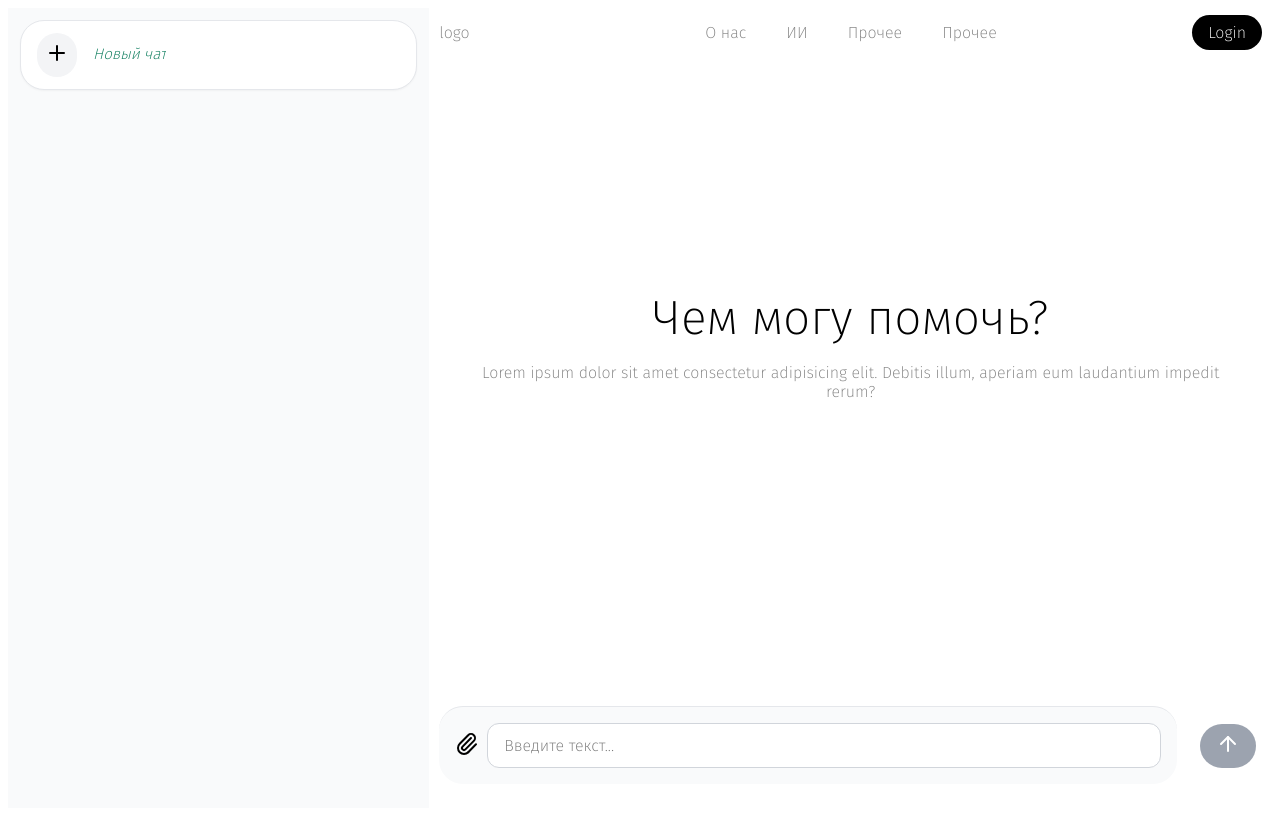
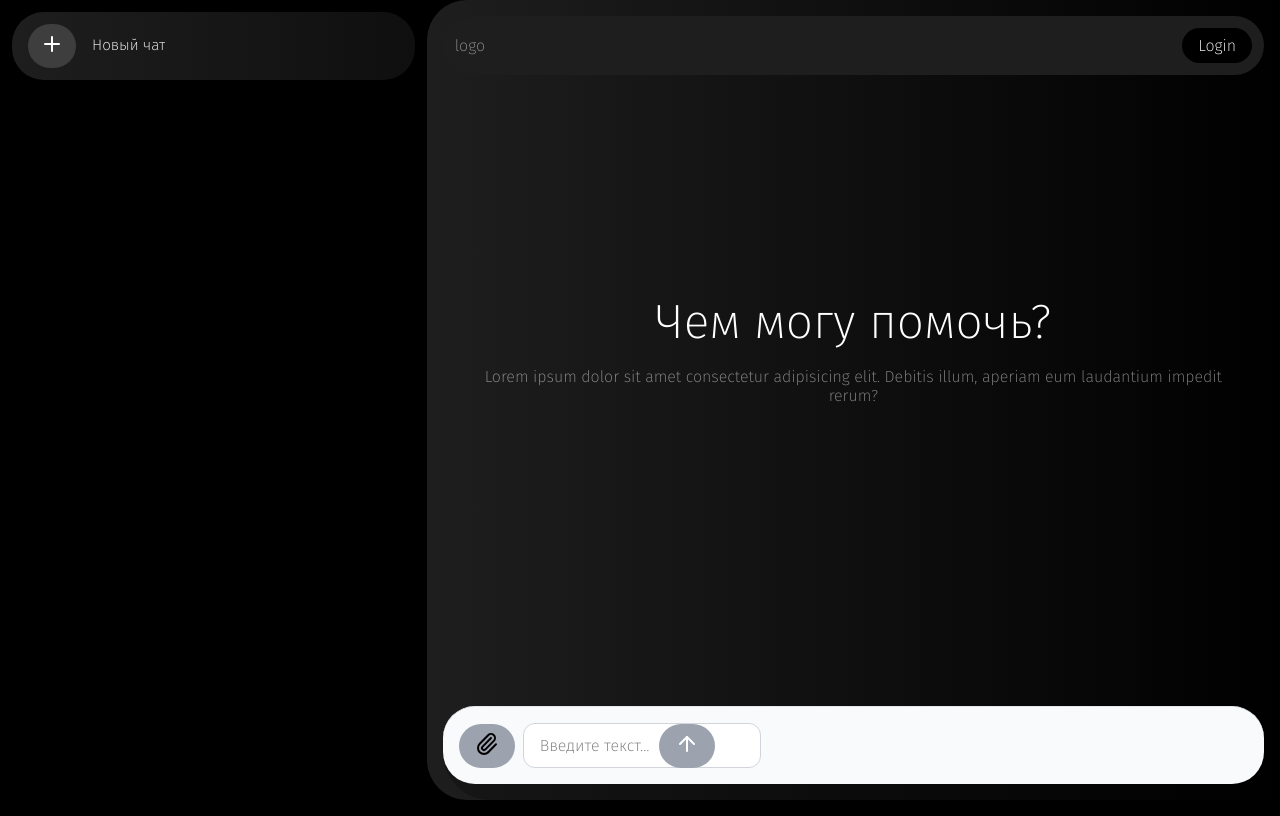
Before and after one commit to ualumi/tech-doc-simplifier, a React (Vite) app in the folder frontend/frontend/: page / in a window 1280 px wide. Built offline with nearby package versions, Linux system fonts and the light colour scheme.

Commit message:
styles updated

```diff
--- a/frontend/frontend/src/components/ChatDetail.css
+++ b/frontend/frontend/src/components/ChatDetail.css
@@ -18,9 +18,11 @@
 /* ChatDetail.css */
 
 .p-4 {
-  padding: 1rem;
-  height: 70vh;
+  padding-top: 1rem;
+  /*padding-bottom: 1rem;*/
+  max-height: 72.5vh;
   overflow-y: scroll;
+
 }
 
 /*.border {
@@ -28,7 +30,7 @@
 }*/
 
 .rounded-md {
-  border-radius: 0.375rem;
+  border-radius: 2rem;
 }
 
 .shadow {
@@ -36,7 +38,7 @@
 }
 
 .bg-white {
-  background-color: #ffffff;
+  background: none;
 }
 
 .You,
@@ -44,7 +46,7 @@
   max-width: 80%;
   margin-bottom: 1rem;
   padding: 0.75rem 1rem;
-  border-radius: 1.5rem;
+  border-radius: 2rem;
   line-height: 1.6;
   font-size: 1rem;
 }
@@ -64,6 +66,7 @@
 }
 
 .text-lg {
+  font-family: loos;
   font-size: 1.125rem;
 }
 
--- a/frontend/frontend/src/components/HistoryItem.css
+++ b/frontend/frontend/src/components/HistoryItem.css
@@ -7,28 +7,30 @@
 
 .field {
   padding: 0.75rem 1rem;
-  background-color: #ffffff;
-  border-radius: 1.5rem;
-  border: 1px solid #e5e7eb;
-  box-shadow: 0 1px 2px rgba(0, 0, 0, 0.04);
-  margin-bottom: 0.5rem;
-  transition: background-color 0.2s ease, box-shadow 0.2s ease;
+  background: linear-gradient(90deg, #1E1E1E 0%, rgba(30, 30, 30, 0.5) 100%);
+  border-radius: 2rem;
+  border: 0px solid #e5e7eb;
+  /* box-shadow: 0 1px 2px rgba(0, 0, 0, 0.04);*/
+  margin-bottom: 0.65rem;
+  transition: background-color 0.5s ease, box-shadow 0.2s ease;
   display: flex;
   flex-direction: row;
   align-items: center;
   overflow: hidden;
+  margin-top: 0.5rem;
 }
 
 .ArrowUpRight{
   border-radius: 1.5rem;
-  background-color: #f3f4f6;
-  padding: 0.5rem;
+  background-color: #3E3E3E;
+  padding: 0.5rem 0.75rem;
   margin-right: 1rem;
+  color: white;
 }
 
 .field:hover {
-  background-color: #f3f4f6;
-  box-shadow: 0 2px 4px rgba(0, 0, 0, 0.08);
+  background: linear-gradient(90deg, #1E1E1E 25%, #9898CC 77.88%, #9BFFAB 100%);
+  transition: background-color 0.5s ease, box-shadow 0.2s ease;
 }
 
 .cursor-pointer {
@@ -46,10 +48,12 @@
 
 .field p:first-child {
   font-weight: 500;
-  color: #1f2937; /* темно-серый для оригинального текста */
+  color: white; /* темно-серый для оригинального текста */
 }
 
 .field p:last-child {
   font-style: italic;
-  color: #047857; /* зеленый для упрощенного текста */
+  color: white; /* зеленый для упрощенного текста */
+  opacity: 0.5;
+  padding-top: 0.3rem;
 }
--- a/frontend/frontend/src/components/HistoryList.css
+++ b/frontend/frontend/src/components/HistoryList.css
@@ -1,4 +1,5 @@
 .historycontent{
-    margin-right: 10px;
-    margin-left: 10px;
+    margin-right: 1rem;
+    margin-left: 1rem;
+    color: white;
 }
--- a/frontend/frontend/src/components/NavBar.css
+++ b/frontend/frontend/src/components/NavBar.css
@@ -8,7 +8,8 @@
     color: white;
     width: 32px;
     height: 32px;
-    border-radius: 50%;
+    border-radius: 2rem;
+    padding: 0.25rem;
     display: flex;
     align-items: center;
     justify-content: center;
--- a/frontend/frontend/src/components/NavBar.jsx
+++ b/frontend/frontend/src/components/NavBar.jsx
@@ -68,10 +68,10 @@ const NavBar = ({ isAuthenticated, username, onLoginClick, onLogout }) => {
       </div>
 
       <ul className="nav-links">
-        <li><a className="RegularText" href="/about">О нас</a></li>
+        {/*<li><a className="RegularText" href="/about">О нас</a></li>
         <li><a className="RegularText" href="/simplifier">ИИ</a></li>
         <li><a className="RegularText" href="/api">Прочее</a></li>
-        <li><a className="RegularText" href="/misc">Прочее</a></li>
+        <li><a className="RegularText" href="/misc">Прочее</a></li>*/}
       </ul>
 
       <div className="auth-section" ref={menuRef}>
--- a/frontend/frontend/src/components/NewChatButton.css
+++ b/frontend/frontend/src/components/NewChatButton.css
@@ -37,4 +37,12 @@
 
 .NewChatButton{
     margin: 0.75rem;
+
 }
+
+#new_chat{
+  font-style: normal;
+  color: white;
+  padding: 0;
+  opacity: 100;
+}
--- a/frontend/frontend/src/components/NewChatButton.jsx
+++ b/frontend/frontend/src/components/NewChatButton.jsx
@@ -9,7 +9,7 @@ const NewChatButton = ({ onNewChat }) => {
           <Plus size={24}/>
         </div>
         <div>
-          <p className="mb-2 text-gray-900">Новый чат</p>
+          <p className="mb-2 text-gray-900" id='new_chat'>Новый чат</p>
         </div>
       </div>
     </div>
--- a/frontend/frontend/src/components/TextInputSender.css
+++ b/frontend/frontend/src/components/TextInputSender.css
@@ -28,9 +28,11 @@
   padding: 1rem;
   background-color: #f9fafb;
   border-top: 1px solid #e5e7eb;
-  flex: 1;
+  /*flex: 1;*/
   justify-content: left;
-  border-radius: 1.5rem;
+  border-radius: 2rem;
+  /*width: 60vw;*/
+  margin-bottom: 1rem;
 }
 
 /*.InputTextTypeText{
@@ -64,7 +66,8 @@
   background-color: #ffffff;
   outline: none;
   transition: border-color 0.2s ease-in-out, box-shadow 0.2s ease-in-out;
-  width: 50vw;
+  width: fit-content;
+  /*width: 50vw;*/
   align-items: center;
 }
 
@@ -74,7 +77,7 @@
 }
 
 button {
-    font-family: loos;
+  font-family: loos;
   padding: 0.5rem 1rem;
   font-size: 1rem;
   border-radius: 1.5rem;
@@ -98,7 +101,14 @@ button:disabled {
   display: none;
 }
 
-.buttoning{
+/*.buttoning{
   position: fixed;
   right: 1.5rem;
+}*/
+
+
+.paperclip{
+  border-radius: 1.5rem;
+  background-color: #9ca3af;
+  padding: 0.5rem 1rem;
 }
--- a/frontend/frontend/src/components/TextInputSender.jsx
+++ b/frontend/frontend/src/components/TextInputSender.jsx
@@ -302,7 +302,7 @@ const TextInputSender = ({ token, onTriggerLogin, onResponse, onMessageAdd }) =>
 
   return (
     <div className="mt">
-      <label>
+      <label className='paperclip'>
         <Paperclip size={24} />
         <input
 
--- a/frontend/frontend/src/index.css
+++ b/frontend/frontend/src/index.css
@@ -80,7 +80,7 @@ button:focus-visible {
 }
 
 .HighText{
-  color: black;
+  color: white;
   font-size: 6vh;
   text-align: center;
   margin: 0px;
@@ -91,7 +91,7 @@ button:focus-visible {
 }
 
 .RegularText{
-  color: black;
+  color: white;
   font-size: 2vh;
   text-align: center;
   text-decoration: none;
@@ -100,8 +100,7 @@ button:focus-visible {
 
 .text-field{
   padding: 1rem;
-
-  height: 70vh;
+  height: 66.5vh;
   display: flex;
   align-items: center;
   flex-direction: column;
@@ -113,10 +112,11 @@ button:focus-visible {
 }
 
 body{
-  background-color: linear-gradient(0deg, rgba(0, 0, 0, 0.05), rgba(0, 0, 0, 0.05)), linear-gradient(152.41deg, rgba(199, 190, 255, 0.4) 17.16%, rgba(255, 224, 114, 0.4) 74.11%), ;
+  background-color: black;
   color: black;
   font-family: loos;
   overflow: hidden;
+  margin: 0;
 }
 
 .history{
@@ -136,7 +136,7 @@ body{
 }*/
 
 .history{
-  background-color:#f9fafb ;
+  background-color:black ;
 }
 
 .main-content{
@@ -145,21 +145,26 @@ body{
 }
 
 .content{
+  flex: 1;
   display: flex;
   flex-direction: column;
-  align-items: center;
+  align-items: flex-end;
   justify-content: space-between;
 }
 
 .chat{
   height: 100vh;
   overflow: hidden;
-  margin-left: 10px;
-  margin-right: 10px;
+  padding-left: 1rem;
+  padding-right: 1rem;
+  background: linear-gradient(90deg, #1E1E1E 0%, #000000 100%);
+  border-radius: 2.5rem 0rem 0rem 2.5rem;
+  display: flex;
+  flex-direction: column;
 }
 
 ::-webkit-scrollbar{
-  border: none;
+  display: none;
 }
 
 
@@ -176,6 +181,10 @@ body{
   width: 100%;
 }
 
+.InputTextTypeText{
+  width: 10vw;
+}
+
 .TextInputSender{
   border-radius: 50px;
   background-color: rgba(0, 0, 0, 0.25);
@@ -188,12 +197,16 @@ body{
 }
 
 .navbar{
+  margin-top: 1rem;
   display: flex;
   flex-direction: row;
   align-items: center;
   justify-content: space-between;
   color: black;
   font-size: 0.95rem;
+  border-radius: 2rem;
+  background-color: #1E1E1E;
+  padding: 0.75rem;
 }
 
 .nav-links{
@@ -201,6 +214,7 @@ body{
   justify-content: center;
   align-items: center;
   /*opacity: 0.5;*/
+
 }
 
 li{
@@ -235,7 +249,7 @@ ul {
 .response-text{
   display: flex;
   flex-direction: column-reverse;
-  position: fixed;
+  /*position: fixed;*/
   bottom: 1rem;
-  /*gap: 1rem;*/
+  gap: 1rem;
 }
```
